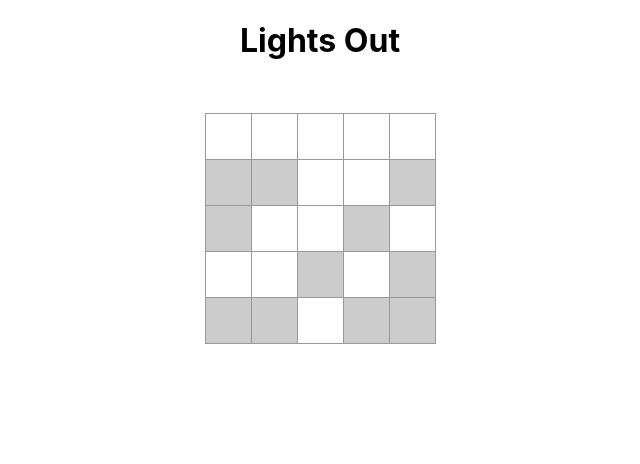
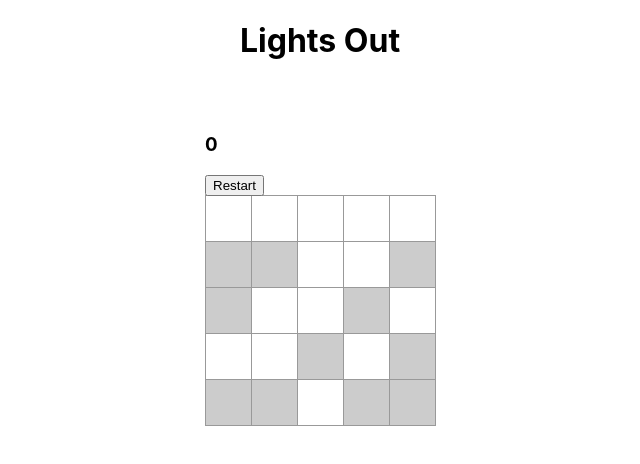
Before and after one commit to will-ferens/lights-out, a React (Create React App) app: page / in a window 1280 px wide. Shown: the top 464 px of the page, without its empty margins (320-960 px from the left). Built offline with nearby package versions, Linux system fonts and the light colour scheme.

Commit message:
added moves count and restart parameters, components

```diff
--- a/src/components/Board/Board.js
+++ b/src/components/Board/Board.js
@@ -4,14 +4,19 @@ import styled from "styled-components";
 import { createBoard } from "../../constants/gameParams"
 
 import Row from "./Row/Row";
+import MovesCount from "../Controls/MovesCount/MovesCount"
+import Restart from "../Controls/Restart/Restart"
+
 const boardDimensions = 5;
 const BoardContainer = styled.section`
 `;
 
 const Board = () => {
   const [gameState, setGameState] = useState(createBoard(boardDimensions))
+  const [totalMoves, countMoves] = useState(0)
 
   function onCellClick(x, y, gameState) {
+    countMoves(totalMoves + 1)
     // Copy current game state
     let newGamestate = [...gameState]
 
@@ -56,6 +61,14 @@ const Board = () => {
   }
   return (
     <BoardContainer>
+      <MovesCount value={totalMoves} />
+      <Restart
+        setGameState={setGameState}
+        createBoard={createBoard}
+        dimensions={boardDimensions}
+        countMoves={countMoves}
+        totalMoves={totalMoves}
+      />
       {
         gameState.map((row, index) => {
           return (
--- /dev/null
+++ b/src/components/Controls/MovesCount/MovesCount.js
@@ -0,0 +1,8 @@
+import React from "react";
+import styled from "styled-components";
+
+const MovesCountValue = styled.h3``
+
+const MovesCount = ({ value }) => <MovesCountValue>{value}</MovesCountValue>
+
+export default MovesCount
--- /dev/null
+++ b/src/components/Controls/Restart/Restart.js
@@ -0,0 +1,10 @@
+import React from "react";
+import styled from "styled-components";
+
+const RestartButton = styled.button``
+
+const Restart = ({ createBoard, dimensions, setGameState, countMoves, totalMoves }) => {
+  return <RestartButton onClick={() => setGameState(createBoard(dimensions), countMoves(totalMoves * 0))}>Restart</RestartButton>
+}
+
+export default Restart
```
Also changed, not shown: 1 other file (tests, documents, lock files or other folders).
